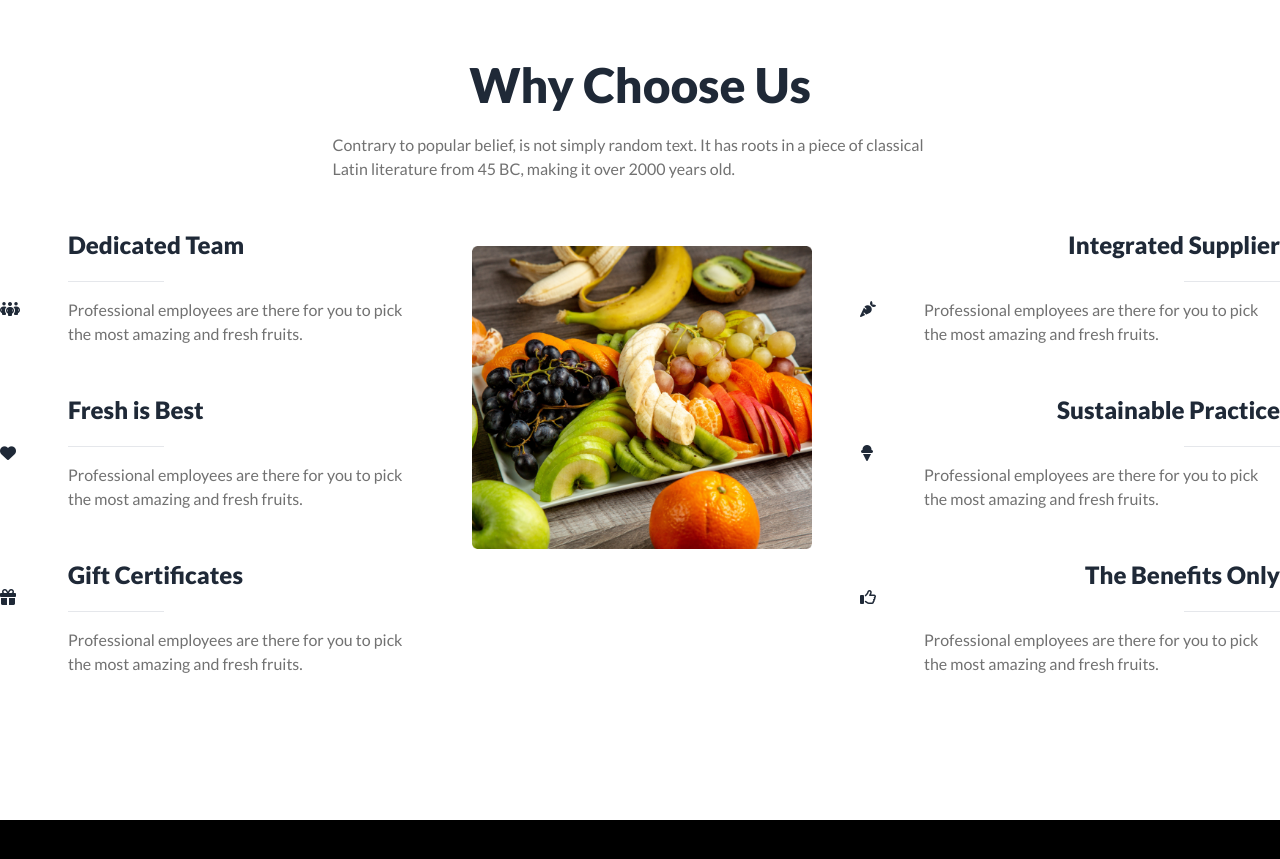
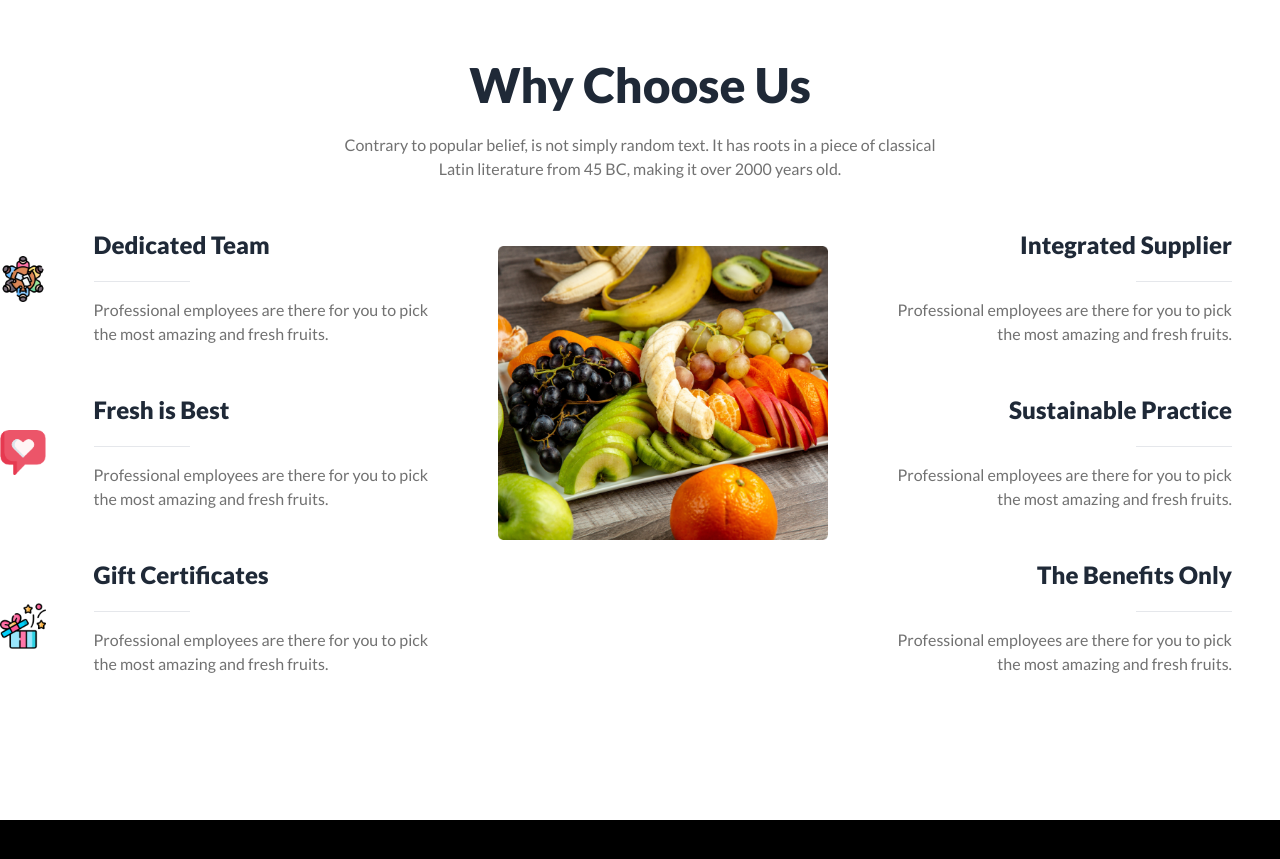
Before and after one commit to Rashadul22/Assingment-3-Fruit-site, a plain HTML site: page index.html in a window 1280 px wide. Shown: the part 3000-3859 px from the top of the page. Drawn offline with nearby package versions, Linux system fonts and the light colour scheme.

Commit message:
build fruit site

```diff
--- a/index.html
+++ b/index.html
@@ -519,7 +519,8 @@
         <h2 class="text-5xl font-extrabold font-lato">
           Why Choose Us
         </h2>
-        <p class="w-[615px] font-medium text-base text-[#12121299] font-lato mt-6">Contrary to popular belief, is not
+        <p class="w-[615px] font-medium text-base text-center text-[#12121299] font-lato mt-6">Contrary to popular
+          belief, is not
           simply random
           text. It
           has roots in a piece of classical
@@ -531,9 +532,9 @@
       </div>
       <div class="flex justify-center items-center gap-12 mt-12">
         <div class="flex flex-col gap-32">
-          <i class="fa-solid fa-people-group"></i>
-          <i class="fa-solid fa-heart"></i>
-          <i class="fa-solid fa-gift"></i>
+          <img src="images/meeting.png" alt="">
+          <img src="images/love.png" alt="">
+          <img src="images/surprise.png" alt="">
         </div>
         <div>
           <h4 class="text-2xl font-extrabold font-lato">
@@ -547,7 +548,7 @@
             Fresh is Best
           </h4>
           <hr class="w-24 h-px mt-5 ">
-          <p class="w-[356px] font-medium text-base text-[#12121299] font-lato mt-4">Professional employees are there
+          <p class="w-[356px] font-medium text-base  text-[#12121299] font-lato mt-4">Professional employees are there
             for you to pick
             the
             most amazing and fresh fruits.</p>
@@ -555,7 +556,8 @@
             Gift Certificates
           </h4>
           <hr class="w-24 h-px mt-5">
-          <p class="w-[356px] font-medium text-base text-[#12121299] font-lato mt-4">Professional employees are there
+          <p class="w-[356px] font-medium text-base  text-[#12121299] font-lato mt-4">Professional employees
+            are there
             for you to pick
             the
             most amazing and fresh fruits.</p>
@@ -564,18 +566,15 @@
           <img class="" src="images/whychoose1.png" alt="">
         </div>
         <div class="flex justify-center items-center gap-12 ">
-          <div class="flex flex-col gap-32">
-            <i class="fa-solid fa-carrot"></i>
-            <i class="fa-solid fa-ice-cream"></i>
-            <i class="fa-regular fa-thumbs-up"></i>
-          </div>
+
           <div class="flex flex-col-reverse">
             <div class="flex flex-col">
               <h4 class="ml-auto text-2xl font-extrabold font-lato mt-12">
                 The Benefits Only
               </h4>
               <hr class="w-24 self-end h-px mt-5">
-              <p class="w-[356px] font-medium text-base text-[#12121299] font-lato mt-4">Professional employees are
+              <p class="w-[356px] font-medium text-base text-right text-[#12121299] font-lato mt-4">Professional
+                employees are
                 there for you to
                 pick
                 the
@@ -586,7 +585,8 @@
                 Sustainable Practice
               </h4>
               <hr class="w-24 self-end h-px mt-5">
-              <p class="w-[356px] font-medium text-base text-[#12121299] font-lato mt-4">Professional employees are
+              <p class="w-[356px] font-medium text-base text-right text-[#12121299] font-lato mt-4">Professional
+                employees are
                 there for you to
                 pick
                 the
@@ -597,12 +597,18 @@
                 Integrated Supplier
               </h4>
               <hr class="w-24 self-end h-px mt-5">
-              <p class="w-[356px] font-medium text-base text-[#12121299] font-lato mt-4">Professional employees are
+              <p class="w-[356px] font-medium text-base text-right text-[#12121299] font-lato mt-4">Professional
+                employees are
                 there for you to
                 pick
                 the
                 most amazing and fresh fruits.</p>
             </div>
+          </div>
+          <div class="flex flex-col gap-32">
+            <img src="images/fruits (1).png" alt="">
+            <img src="images/ice-cream.png" alt="">
+            <img src="images/like.png" alt="">
           </div>
         </div>
     </section>
```
Also changed, not shown: images/Ellipse 2.png (added), images/fruits (1).png (added), images/ice-cream.png (added), images/like.png (added), images/love.png (added), images/meeting.png (added), images/surprise.png (added).
